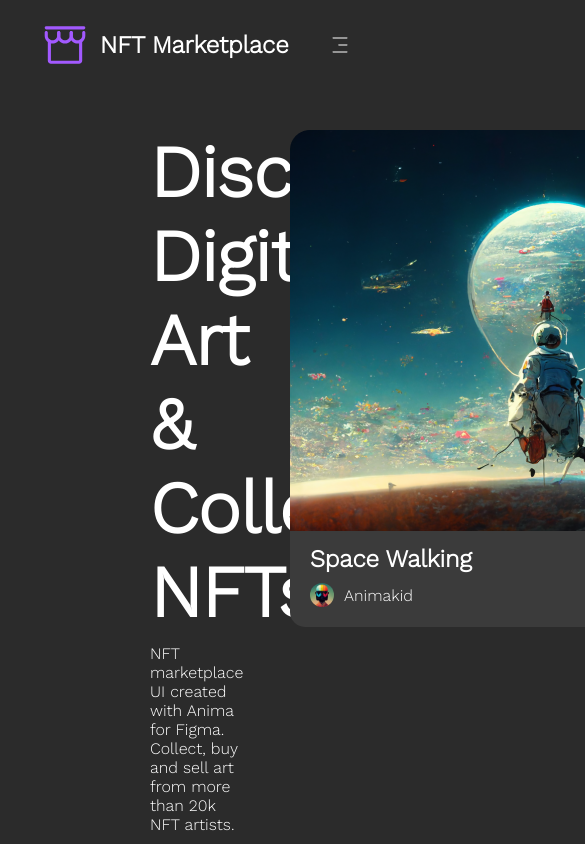
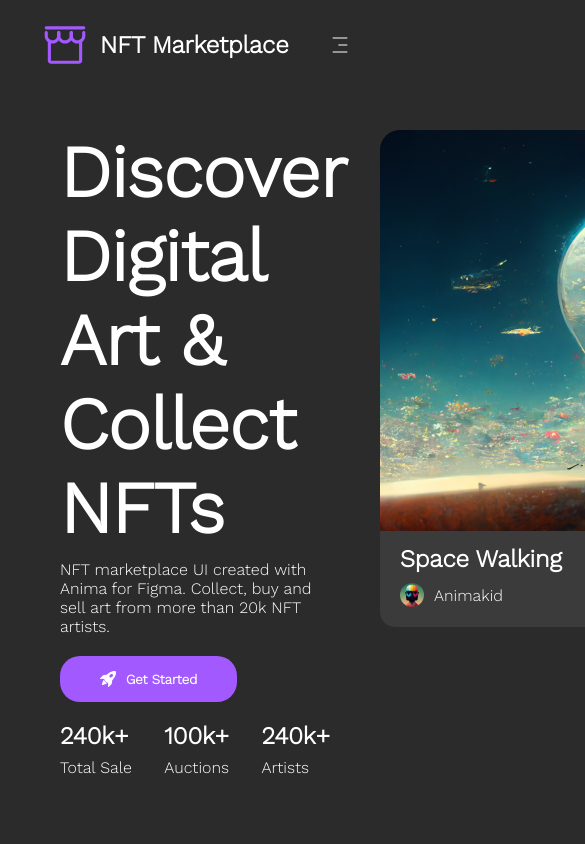
Before and after one commit to Shakhmurad7/gameStore, a React (Vite) app: page / in a window 390 px wide. Shown: the top 844 px of the page, 585 px wide, since content can reach past the window. Built offline with nearby package versions, Linux system fonts and the light colour scheme; no server answers.

Commit message:
add some resposive in home page

```diff
--- a/src/index.css
+++ b/src/index.css
@@ -147,7 +147,6 @@ a{
 .close{
     display: none;
 }
-
 @media(max-width:1050px){
     .Navbar.navbar ul{
         transition: .4s;
@@ -155,6 +154,7 @@ a{
         padding: 100px;
     }
     .Navbar.navbar{
+        z-index: 1000;
         display: flex;
         align-items: baseline;
         justify-content: space-between;
--- a/src/layout/navbar.tsx
+++ b/src/layout/navbar.tsx
@@ -19,9 +19,7 @@ function Navbar() {
         </div>
     </div>
           <div onClick={()=>setmenu(!menu)} className="CiMenuFries">
-           {
-             menu? <AiOutlineClose/> : <CiMenuFries/>
-            }
+             <CiMenuFries/>
           </div>
             </>
   )
--- a/src/pages/Home/index.module.css
+++ b/src/pages/Home/index.module.css
@@ -487,3 +487,12 @@
     flex-direction: column;
     gap: 10px;
 }
+@media(max-width:1250px){
+  .hero-container , .section-container , .section-home-cart , .cart-container , .cart-big-container-3 {
+      padding: 40px 60px;
+    }
+    .container-messaje{
+      margin: 40px 60px;
+  }
+
+}
```
